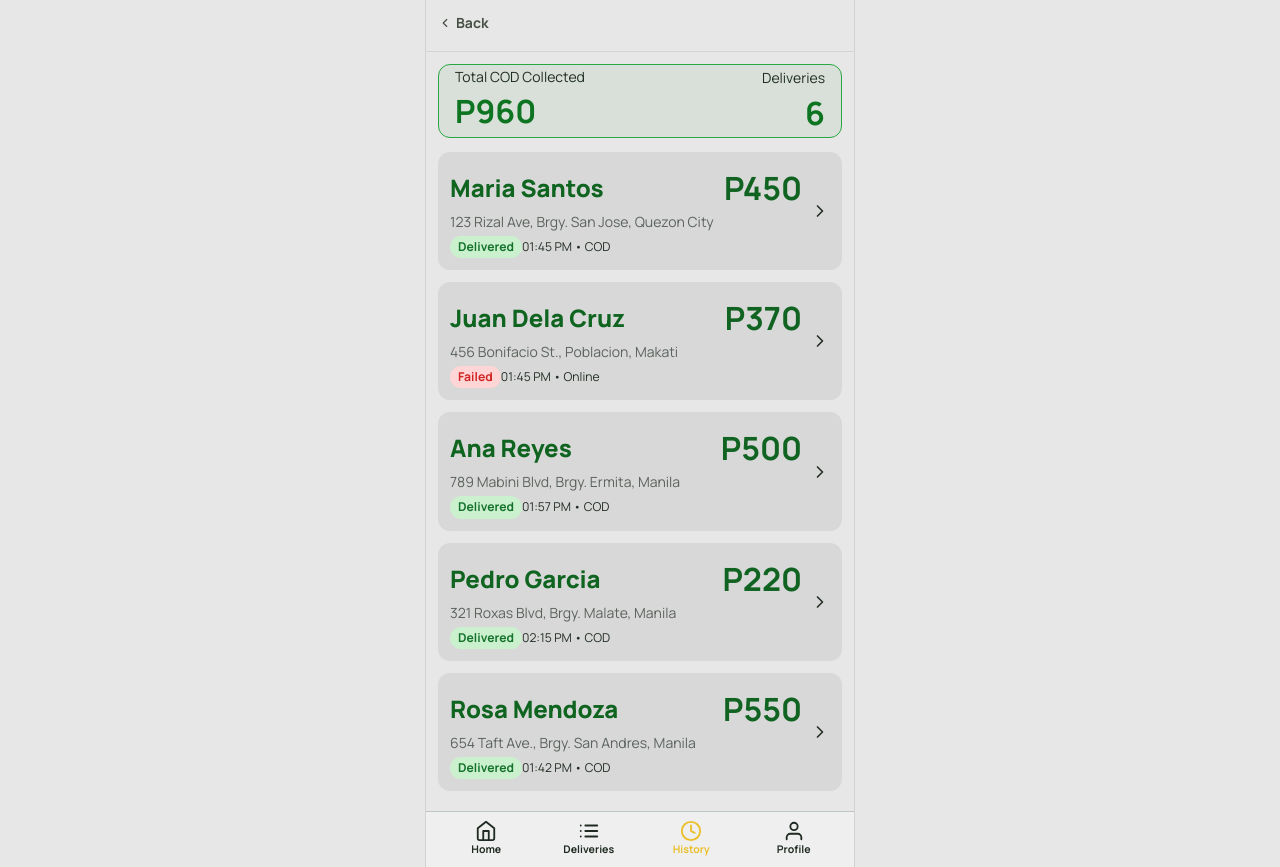
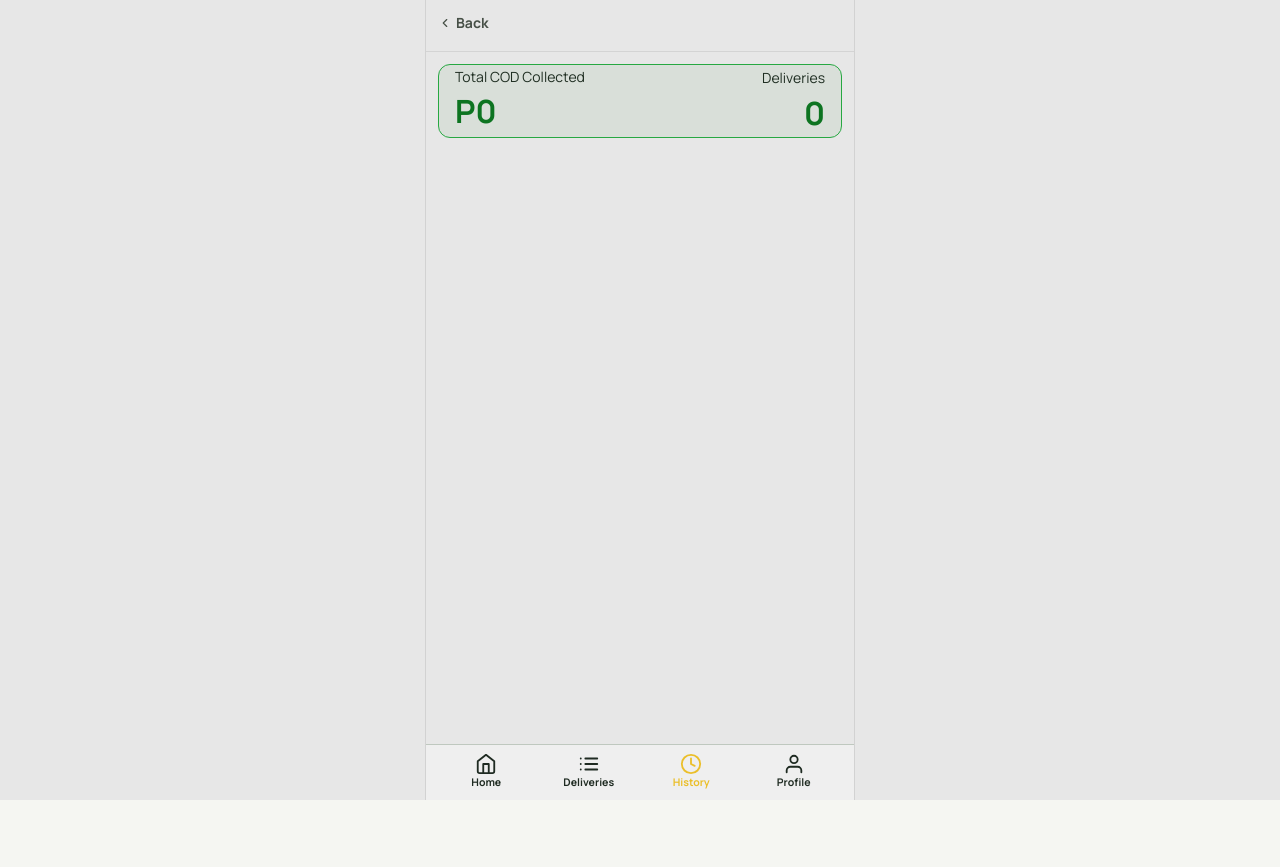
Before and after one commit to Shaun-10/Sinantol-ni-Etelya, a React (Vite) app: page /rider/history in a window 1280 px wide. After the commit the page ends 800 px from the top, so only its background shows below. Built offline with nearby package versions, Linux system fonts and the light colour scheme.

Commit message:
sinantol ni etelya

```diff
--- a/src/rider/pages/RiderDeliveriesPage.tsx
+++ b/src/rider/pages/RiderDeliveriesPage.tsx
@@ -20,21 +20,15 @@ interface ActiveDelivery {
 }
 
 const activeDelivery: ActiveDelivery = {
-  id: 'DEL-003',
-  customer: 'Ana Reyes',
-  address: '789 Mabini Blvd, Brgy. Ermita, Manila',
-  distance: '0.8 km',
-  eta: 'ETA 3 min',
-  amount: 'COD P290',
+  id: '',
+  customer: '-',
+  address: '-',
+  distance: '-',
+  eta: '-',
+  amount: '-',
 };
 
-const completedDeliveries: DeliveryItem[] = [
-  { id: 'DEL-002', customer: 'Maria Santos', status: 'Delivered', time: '01:45 PM' },
-  { id: 'DEL-001', customer: 'Juan Dela Cruz', status: 'Failed', time: '01:45 AM' },
-  { id: 'DEL-000', customer: 'Pedro Garcia', status: 'Delivered', time: '02:15 PM' },
-  { id: 'DEL-104', customer: 'Rosa Mendoza', status: 'Delivered', time: '01:42 PM' },
-  { id: 'DEL-103', customer: 'Carlo Tan', status: 'Failed', time: '12:30 PM' },
-];
+const completedDeliveries: DeliveryItem[] = [];
 
 export default function RiderDeliveriesPage() {
   const navigate = useNavigate();
@@ -66,11 +60,11 @@ export default function RiderDeliveriesPage() {
         </article>
 
         {/* Active Section */}
-        <div className="m-4 mb-2.5 text-[#505b50] text-base font-black">ACTIVE (1)</div>
+        <div className="m-4 mb-2.5 text-[#505b50] text-base font-black">ACTIVE ({activeDelivery.id ? 1 : 0})</div>
         <article className="bg-rider-item-bg rounded-xl p-2.5 flex justify-between gap-2.5">
           <div className="min-w-0">
             <h4 className="m-0 text-[1.35rem] text-[#116120] font-black">{activeDelivery.customer}</h4>
-            <p className="m-0 mt-0.75 text-[0.76rem] text-[#5a625c]">2</p>
+            <p className="m-0 mt-0.75 text-[0.76rem] text-[#5a625c]">-</p>
             <p className="m-0 mt-0.75 text-[0.76rem] text-[#5a625c]">{activeDelivery.address}</p>
             <div className="flex items-center gap-1.75 flex-wrap mt-1.75">
               <span className="inline-flex items-center rounded-full px-2 py-1 text-[0.68rem] font-bold bg-rider-pill-yellow text-rider-pill-yellow-text">
@@ -94,7 +88,7 @@ export default function RiderDeliveriesPage() {
         </article>
 
         {/* Completed Section */}
-        <div className="m-4 mb-2.5 text-[#505b50] text-base font-black">COMPLETED (5)</div>
+        <div className="m-4 mb-2.5 text-[#505b50] text-base font-black">COMPLETED ({completedDeliveries.length})</div>
         <div className="flex flex-col gap-3">
           {completedDeliveries.map((item) => (
             <button
--- a/src/rider/pages/RiderDeliveryDeliveredPage.tsx
+++ b/src/rider/pages/RiderDeliveryDeliveredPage.tsx
@@ -8,20 +8,20 @@ export default function RiderDeliveryDeliveredPage() {
       {/* Customer Details Card */}
       <article className="bg-rider-details-card rounded-xl p-3 mb-3">
         <div className="flex items-center justify-between gap-2">
-          <span className="text-[#7d8480] text-xs font-bold">DEL-003</span>
+          <span className="text-[#7d8480] text-xs font-bold">-</span>
           <span className="inline-flex items-center rounded-full px-2 py-1 text-[0.68rem] font-bold bg-rider-pill-yellow text-rider-pill-yellow-text">
             In Progress
           </span>
         </div>
-        <h2 className="m-0 mt-1.75 mb-1 text-[#0c631f] text-[2rem] font-bold">Ana Reyes</h2>
+        <h2 className="m-0 mt-1.75 mb-1 text-[#0c631f] text-[2rem] font-bold">-</h2>
         <p className="m-1 text-sm text-[#4d564e] flex items-center gap-1">
           <FiMapPin size={16} />
-          789 Mabini Blvd, Brgy. Ermita, Manila
+          -
         </p>
-        <p className="m-1 text-sm text-[#15a63d] font-black">+63 912 345 6789</p>
+        <p className="m-1 text-sm text-[#15a63d] font-black">-</p>
         <div className="mt-2 bg-[#9f9f9f] rounded text-[#dedede] px-2.25 py-1.75 text-sm flex items-center gap-1.25">
           <FiNavigation size={16} />
-          0.8 km away - ETA 3 min
+          -
         </div>
       </article>
 
@@ -29,18 +29,17 @@ export default function RiderDeliveryDeliveredPage() {
       <article className="bg-rider-details-card rounded-xl p-3 mb-3">
         <h3 className="m-0 mb-1.5 text-[#4b534d] text-sm font-bold">ORDER ITEMS</h3>
         <ul className="m-0 pl-4.5">
-          <li className="mb-1 text-[#3d453f] text-sm">3x Small Classic</li>
-          <li className="mb-1 text-[#3d453f] text-sm">1x Bottled Spicy</li>
+          <li className="mb-1 text-[#3d453f] text-sm">-</li>
         </ul>
         <div className="mt-2 flex items-center justify-between">
           <span className="text-[#4d564e] text-sm">Cash on Delivery</span>
-          <strong className="text-[#116220] text-[1.6rem] font-bold">P500</strong>
+          <strong className="text-[#116220] text-[1.6rem] font-bold">-</strong>
         </div>
       </article>
 
       {/* Success Message Card */}
       <article className="bg-rider-details-card rounded-xl p-3 text-[#0f6f22] text-[1.2rem]">
-        Delivered at <strong>01:57 PM</strong>
+        Delivered at <strong>-</strong>
       </article>
     </RiderAppLayout>
   );
--- a/src/rider/pages/RiderDeliveryDetailsPage.tsx
+++ b/src/rider/pages/RiderDeliveryDetailsPage.tsx
@@ -11,20 +11,20 @@ export default function RiderDeliveryDetailsPage() {
       {/* Customer Details Card */}
       <article className="bg-rider-details-card rounded-xl p-3 mb-3">
         <div className="flex items-center justify-between gap-2">
-          <span className="text-[#7d8480] text-xs font-bold">DEL-003</span>
+          <span className="text-[#7d8480] text-xs font-bold">-</span>
           <span className="inline-flex items-center rounded-full px-2 py-1 text-[0.68rem] font-bold bg-rider-pill-yellow text-rider-pill-yellow-text">
             In Progress
           </span>
         </div>
-        <h2 className="m-0 mt-1.75 mb-1 text-[#0c631f] text-[2rem] font-bold">Ana Reyes</h2>
+        <h2 className="m-0 mt-1.75 mb-1 text-[#0c631f] text-[2rem] font-bold">-</h2>
         <p className="m-1 text-sm text-[#4d564e] flex items-center gap-1">
           <FiMapPin size={16} />
-          789 Mabini Blvd, Brgy. Ermita, Manila
+          -
         </p>
-        <p className="m-1 text-sm text-[#15a63d] font-black">+63 912 345 6789</p>
+        <p className="m-1 text-sm text-[#15a63d] font-black">-</p>
         <div className="mt-2 bg-[#9f9f9f] rounded text-[#dedede] px-2.25 py-1.75 text-sm flex items-center gap-1.25">
           <FiNavigation size={16} />
-          0.8 km away - ETA 3 min
+          -
         </div>
       </article>
 
@@ -32,12 +32,11 @@ export default function RiderDeliveryDetailsPage() {
       <article className="bg-rider-details-card rounded-xl p-3 mb-3">
         <h3 className="m-0 mb-1.5 text-[#4b534d] text-sm font-bold">ORDER ITEMS</h3>
         <ul className="m-0 pl-4.5">
-          <li className="mb-1 text-[#3d453f] text-sm">3x Small Classic</li>
-          <li className="mb-1 text-[#3d453f] text-sm">1x Bottled Spicy</li>
+          <li className="mb-1 text-[#3d453f] text-sm">-</li>
         </ul>
         <div className="mt-2 flex items-center justify-between">
           <span className="text-[#4d564e] text-sm">Cash on Delivery</span>
-          <strong className="text-[#116220] text-[1.6rem] font-bold">P500</strong>
+          <strong className="text-[#116220] text-[1.6rem] font-bold">-</strong>
         </div>
       </article>
 
--- a/src/rider/pages/RiderDeliveryPaymentPage.tsx
+++ b/src/rider/pages/RiderDeliveryPaymentPage.tsx
@@ -11,20 +11,20 @@ export default function RiderDeliveryPaymentPage() {
       {/* Customer Details Card */}
       <article className="bg-rider-details-card rounded-xl p-3 mb-3">
         <div className="flex items-center justify-between gap-2">
-          <span className="text-[#7d8480] text-xs font-bold">DEL-003</span>
+          <span className="text-[#7d8480] text-xs font-bold">-</span>
           <span className="inline-flex items-center rounded-full px-2 py-1 text-[0.68rem] font-bold bg-rider-pill-yellow text-rider-pill-yellow-text">
             In Progress
           </span>
         </div>
-        <h2 className="m-0 mt-1.75 mb-1 text-[#0c631f] text-[2rem] font-bold">Ana Reyes</h2>
+        <h2 className="m-0 mt-1.75 mb-1 text-[#0c631f] text-[2rem] font-bold">-</h2>
         <p className="m-1 text-sm text-[#4d564e] flex items-center gap-1">
           <FiMapPin size={16} />
-          789 Mabini Blvd, Brgy. Ermita, Manila
+          -
         </p>
-        <p className="m-1 text-sm text-[#15a63d] font-black">+63 912 345 6789</p>
+        <p className="m-1 text-sm text-[#15a63d] font-black">-</p>
         <div className="mt-2 bg-[#9f9f9f] rounded text-[#dedede] px-2.25 py-1.75 text-sm flex items-center gap-1.25">
           <FiNavigation size={16} />
-          0.8 km away - ETA 3 min
+          -
         </div>
       </article>
 
@@ -32,12 +32,11 @@ export default function RiderDeliveryPaymentPage() {
       <article className="bg-rider-details-card rounded-xl p-3 mb-3">
         <h3 className="m-0 mb-1.5 text-[#4b534d] text-sm font-bold">ORDER ITEMS</h3>
         <ul className="m-0 pl-4.5">
-          <li className="mb-1 text-[#3d453f] text-sm">3x Small Classic</li>
-          <li className="mb-1 text-[#3d453f] text-sm">1x Bottled Spicy</li>
+          <li className="mb-1 text-[#3d453f] text-sm">-</li>
         </ul>
         <div className="mt-2 flex items-center justify-between">
           <span className="text-[#4d564e] text-sm">Cash on Delivery</span>
-          <strong className="text-[#116220] text-[1.6rem] font-bold">P500</strong>
+          <strong className="text-[#116220] text-[1.6rem] font-bold">-</strong>
         </div>
       </article>
 
@@ -47,9 +46,9 @@ export default function RiderDeliveryPaymentPage() {
         <div className="w-[126px] h-[126px] mx-auto mb-2.5 rounded-[10px] bg-[#a7a7a7] text-[#3f3f3f] text-[2.5rem] font-black grid place-items-center">
           QR
         </div>
-        <p className="m-0 text-center text-[#2d322f] font-bold">Ana's GCash</p>
+        <p className="m-0 text-center text-[#2d322f] font-bold">-</p>
         <p className="m-0 text-center text-[#616a62] text-sm">Scan to pay</p>
-        <p className="m-0 mb-2 text-center text-[#0d7420] text-[1.8rem] font-black">P500</p>
+        <p className="m-0 mb-2 text-center text-[#0d7420] text-[1.8rem] font-black">-</p>
         <button
           type="button"
           className="w-full border-none rounded bg-[#a7a7a7] text-[#efefef] px-2 py-2 font-bold mb-2 cursor-pointer hover:opacity-90"
--- a/src/rider/pages/RiderHistoryDetailsPage.tsx
+++ b/src/rider/pages/RiderHistoryDetailsPage.tsx
@@ -8,38 +8,37 @@ export default function RiderHistoryDetailsPage() {
       {/* Delivery Details Card */}
       <article className="bg-rider-details-card rounded-xl p-3 mb-3">
         <div className="flex items-center justify-between gap-2">
-          <span className="text-[#7d8480] text-xs font-bold">DEL-002</span>
+          <span className="text-[#7d8480] text-xs font-bold">-</span>
           <span className="inline-flex items-center rounded-full px-2 py-1 text-[0.68rem] font-bold bg-rider-pill-red text-rider-pill-red-text">
             Failed
           </span>
         </div>
-        <h2 className="m-0 mt-1.75 mb-1 text-[#0c631f] text-[2rem] font-bold">Juan Dela Cruz</h2>
+        <h2 className="m-0 mt-1.75 mb-1 text-[#0c631f] text-[2rem] font-bold">-</h2>
         <p className="m-1 text-sm text-[#4d564e] flex items-center gap-1">
           <FiMapPin size={16} />
-          456 Bonifacio St., Brgy. Poblacion, Makati
+          -
         </p>
-        <p className="m-1 text-sm text-[#15a63d] font-black">+63 987 654 3210</p>
+        <p className="m-1 text-sm text-[#15a63d] font-black">-</p>
       </article>
 
       {/* Order Items Card */}
       <article className="bg-rider-details-card rounded-xl p-3 mb-3">
         <h3 className="m-0 mb-1.5 text-[#4b534d] text-sm font-bold">ORDER ITEMS</h3>
         <ul className="m-0 pl-4.5">
-          <li className="mb-1 text-[#3d453f] text-sm">1x Large Classic</li>
-          <li className="mb-1 text-[#3d453f] text-sm">2x Small Spicy</li>
+          <li className="mb-1 text-[#3d453f] text-sm">-</li>
         </ul>
         <div className="mt-2 flex items-center justify-between">
           <span className="text-[#4d564e] text-sm">Paid Online</span>
-          <strong className="text-[#116220] text-[1.6rem] font-bold">P370</strong>
+          <strong className="text-[#116220] text-[1.6rem] font-bold">-</strong>
         </div>
       </article>
 
       {/* Failure Message Card */}
       <article className="bg-rider-details-card rounded-xl p-3">
         <p className="m-0 text-[#116020] text-[1.05rem]">
-          Failed at <strong>01:45 PM</strong>
+          Failed at <strong>-</strong>
         </p>
-        <strong className="block mt-1 text-[#ff0909] text-[1.05rem]">Reason: Customer not available</strong>
+        <strong className="block mt-1 text-[#ff0909] text-[1.05rem]">Reason: -</strong>
       </article>
     </RiderAppLayout>
   );
--- a/src/rider/pages/RiderHistoryPage.tsx
+++ b/src/rider/pages/RiderHistoryPage.tsx
@@ -12,48 +12,7 @@ interface HistoryItem {
   meta: string;
 }
 
-const historyItems: HistoryItem[] = [
-  {
-    id: 'DEL-002',
-    customer: 'Maria Santos',
-    address: '123 Rizal Ave, Brgy. San Jose, Quezon City',
-    amount: 'P450',
-    status: 'Delivered',
-    meta: '01:45 PM • COD',
-  },
-  {
-    id: 'DEL-001',
-    customer: 'Juan Dela Cruz',
-    address: '456 Bonifacio St., Poblacion, Makati',
-    amount: 'P370',
-    status: 'Failed',
-    meta: '01:45 PM • Online',
-  },
-  {
-    id: 'DEL-003',
-    customer: 'Ana Reyes',
-    address: '789 Mabini Blvd, Brgy. Ermita, Manila',
-    amount: 'P500',
-    status: 'Delivered',
-    meta: '01:57 PM • COD',
-  },
-  {
-    id: 'DEL-000',
-    customer: 'Pedro Garcia',
-    address: '321 Roxas Blvd, Brgy. Malate, Manila',
-    amount: 'P220',
-    status: 'Delivered',
-    meta: '02:15 PM • COD',
-  },
-  {
-    id: 'DEL-104',
-    customer: 'Rosa Mendoza',
-    address: '654 Taft Ave., Brgy. San Andres, Manila',
-    amount: 'P550',
-    status: 'Delivered',
-    meta: '01:42 PM • COD',
-  },
-];
+const historyItems: HistoryItem[] = [];
 
 export default function RiderHistoryPage() {
   const navigate = useNavigate();
@@ -64,11 +23,11 @@ export default function RiderHistoryPage() {
       <article className="border border-[#27a842] rounded-xl bg-[#d9dfd9] px-4 py-3.25 flex items-center justify-between mb-3.5">
         <div>
           <p className="m-0 text-[#1f2e22] text-sm">Total COD Collected</p>
-          <strong className="block mt-0.75 text-[#0d7421] text-[2rem] font-bold">P960</strong>
+          <strong className="block mt-0.75 text-[#0d7421] text-[2rem] font-bold">P0</strong>
         </div>
         <div className="text-right">
           <span className="text-[#1f2e22] text-sm">Deliveries</span>
-          <strong className="block mt-0.75 text-[#0d7421] text-[2rem] font-bold">6</strong>
+          <strong className="block mt-0.75 text-[#0d7421] text-[2rem] font-bold">0</strong>
         </div>
       </article>
 
```
Also changed, not shown: src/rider/pages/RiderHomePage.tsx (+7 -11 lines), src/rider/pages/RiderProfilePage.tsx (+6 -6 lines).
